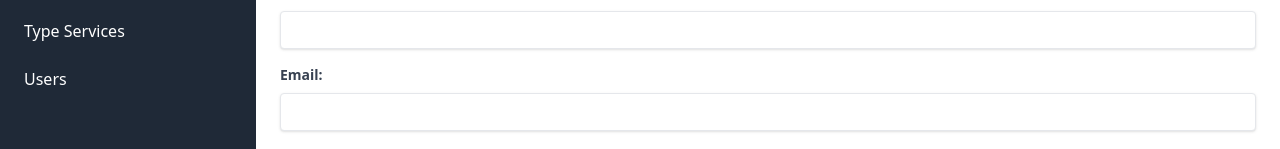
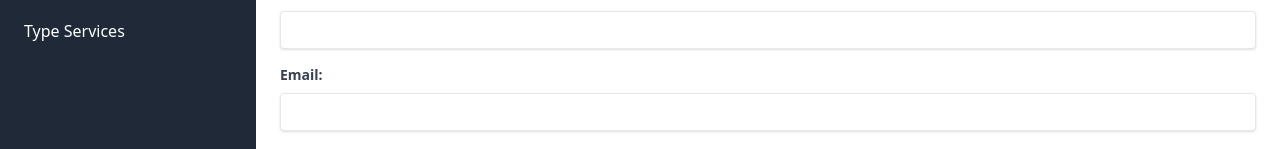
Before and after one commit to andikarifki/dashboard-salon, a Vue app: page /register in a window 1280 px wide. Shown: the part 145-294 px from the top of the page. Built offline with nearby package versions, Linux system fonts and the light colour scheme.

Commit message:
add role hidden access

```diff
--- a/src/components/Sidebar.vue
+++ b/src/components/Sidebar.vue
@@ -11,7 +11,7 @@
         <li class="mb-2">
           <router-link to="/type-services" class="block hover:bg-gray-700 p-2 rounded">Type Services</router-link>
         </li>
-            <li class="mb-2">
+        <li class="mb-2" v-if="isAdmin">
           <router-link to="/user" class="block hover:bg-gray-700 p-2 rounded">Users</router-link>
         </li>
       </ul>
@@ -20,6 +20,16 @@
 
   <script>
   export default {
-    name: 'Sidebar', // Tambahkan nama komponen
+    name: 'Sidebar',
+    data() {
+      return {
+        userRole: localStorage.getItem('userRole') || 'guest', // Ambil peran dari localStorage atau set default
+      };
+    },
+    computed: {
+      isAdmin() {
+        return this.userRole === 'admin';
+      },
+    },
   };
   </script>
--- a/src/router/index.js
+++ b/src/router/index.js
@@ -11,11 +11,15 @@ import CreateTypeService from "../pages/TypeServicesCreate.vue";
 
 const routes = [
   { path: "/", redirect: "/login" },
-  { path: "/login", component: Login },
-  { path: "/dashboard", component: Dashboard, meta: { requiresAuth: true } },
+  { path: "/login", name: "Login", component: Login },
+  { path: "/dashboard", component: Dashboard, meta: { requiresAuth: true }, roles: ['admin'] },
   { path: "/register", component: Register },
-  { path: "/user", component: User },
-  { path: "/services", component: Services },
+  {
+    path: "/user",
+    component: User,
+    meta: { requiresAuth: true, roles: ['admin'] }, // Hanya admin yang boleh akses
+  },
+  { path: "/services", component: Services, meta: { requiresAuth: true } },
   {
     path: "/type-services",
     name: "TypeServices",
@@ -47,12 +51,15 @@ const router = createRouter({
   routes,
 });
 
+// Di router.beforeEach
 router.beforeEach((to, from, next) => {
-  const isAuthenticated = localStorage.getItem("token");
+  const isAuthenticated = localStorage.getItem('token');
+  const userRole = localStorage.getItem('userRole'); // Asumsi peran disimpan di localStorage
+
   if (to.meta.requiresAuth && !isAuthenticated) {
-    next("/login");
-  } else if (!to.meta.requiresAuth && isAuthenticated && to.name === "Login") {
-    next("/services");
+    next('/login');
+  } else if (to.meta.roles && !to.meta.roles.includes(userRole)) {
+    next('/dashboard'); // Arahkan ke halaman "Akses Ditolak"
   } else {
     next();
   }
```
Lines whose indentation alone changed are shown as unchanged.
